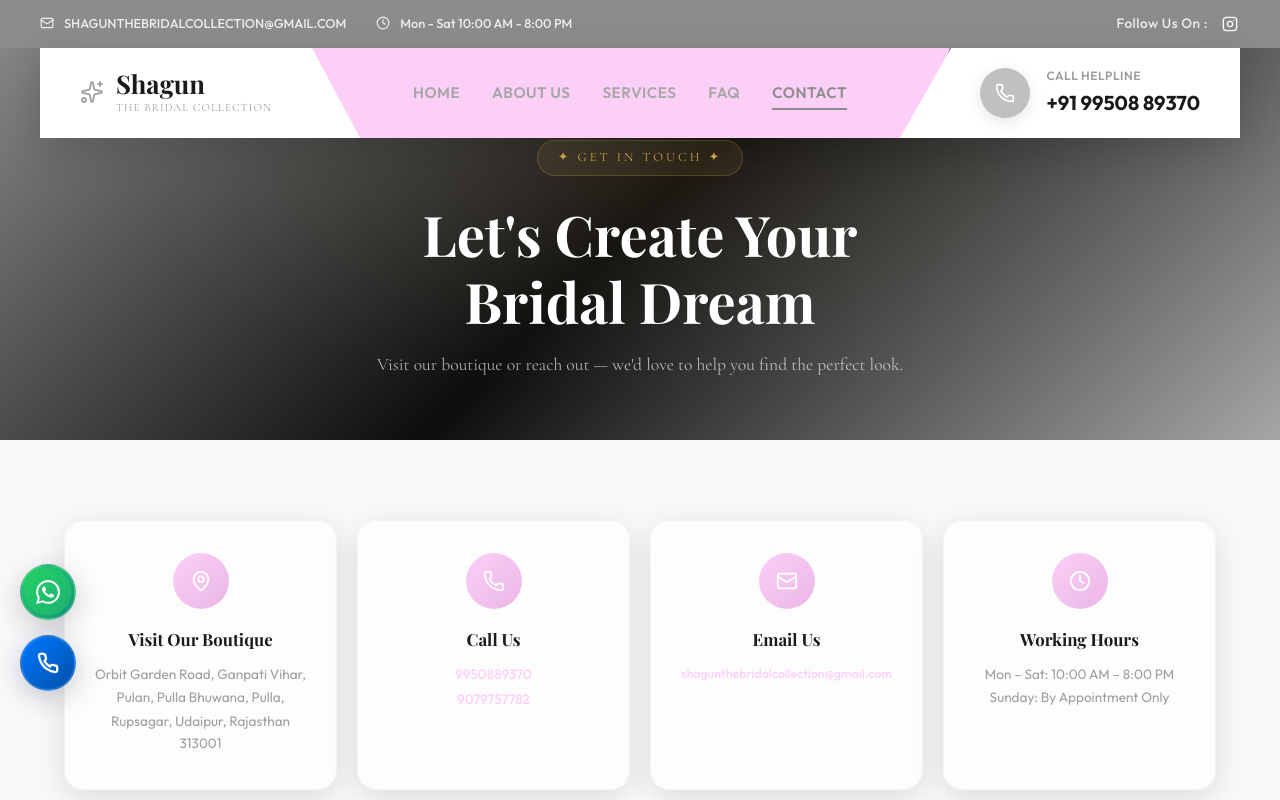
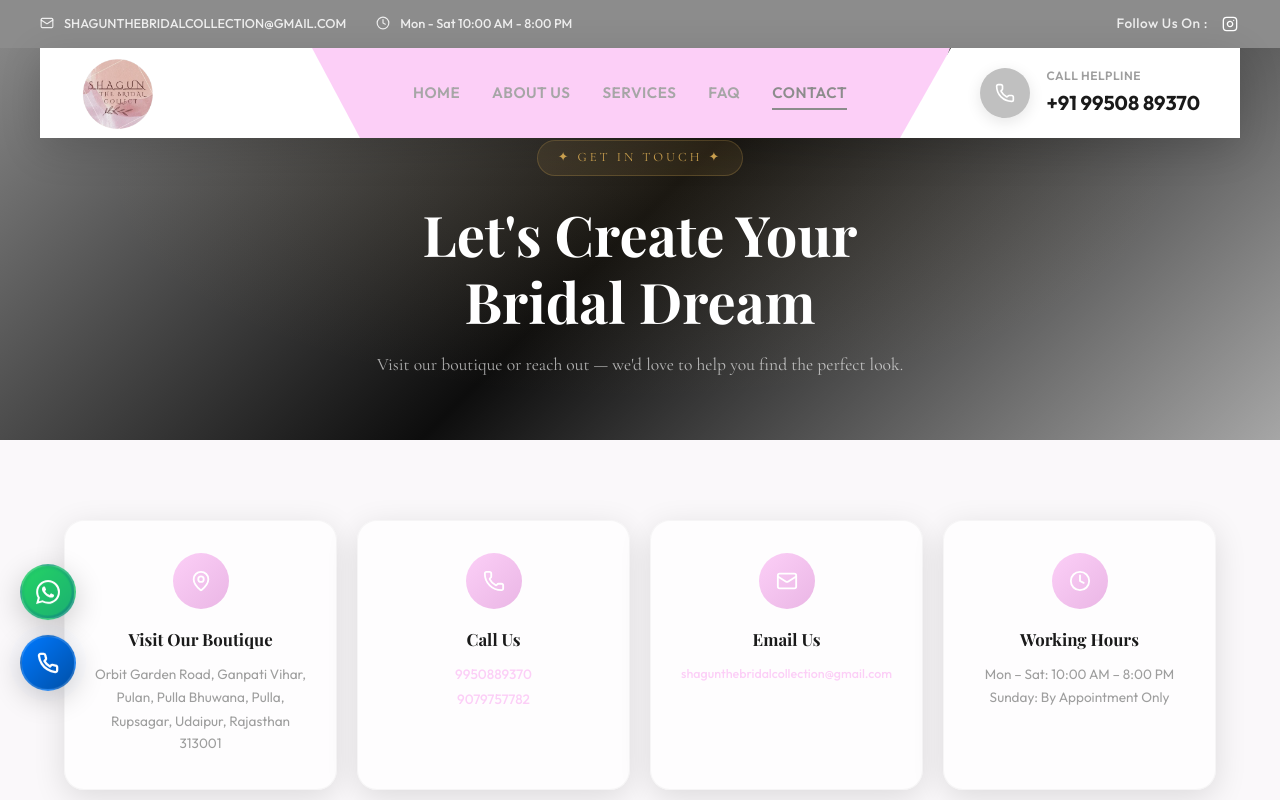
Before and after one commit to Eshbanoliver/shagun-thebridalcollection, a React (Vite) app: page /contact in a window 1280 px wide. Shown: the top 800 px of the page. Built offline with nearby package versions, Linux system fonts and the light colour scheme; a web font is replaced by a local one.

Commit message:
Updated files

```diff
--- a/src/components/Footer/Footer.css
+++ b/src/components/Footer/Footer.css
@@ -60,41 +60,18 @@
 .footer__brand {
   display: flex;
   align-items: center;
-  gap: 16px;
   margin-bottom: 24px;
 }
 
-.footer__brand-icon {
-  width: 50px;
-  height: 50px;
-  border-radius: 12px;
-  background: linear-gradient(135deg, rgba(212, 168, 83, 0.2), rgba(186, 30, 50, 0.2));
-  backdrop-filter: blur(8px);
-  -webkit-backdrop-filter: blur(8px);
-  display: flex;
-  align-items: center;
-  justify-content: center;
-  color: var(--gold);
-  border: 1px solid rgba(212, 168, 83, 0.3);
-  box-shadow: 0 10px 20px rgba(0, 0, 0, 0.2);
+.footer__logo {
+  height: 100px;
+  width: auto;
+  object-fit: contain;
+  transition: transform 0.3s ease;
 }
 
-.footer__brand-name {
-  font-family: var(--font-heading);
-  font-size: 1.8rem;
-  color: var(--white);
-  line-height: 1;
-  letter-spacing: 1px;
-}
-
-.footer__brand-tagline {
-  font-family: var(--font-accent);
-  font-size: 0.75rem;
-  color: var(--gold);
-  letter-spacing: 4px;
-  text-transform: uppercase;
-  margin-top: 4px;
-  opacity: 0.8;
+.footer__logo:hover {
+  transform: scale(1.05);
 }
 
 .footer__brand-desc {
--- a/src/components/Footer/Footer.tsx
+++ b/src/components/Footer/Footer.tsx
@@ -1,6 +1,6 @@
 import React from 'react';
 import { Link } from 'react-router-dom';
-import { Sparkles, Phone, Mail, ArrowRight, MapPin } from 'lucide-react';
+import { Phone, Mail, ArrowRight, MapPin } from 'lucide-react';
 import './Footer.css';
 
 const Footer: React.FC = () => {
@@ -34,13 +34,7 @@
             {/* Brand Column */}
             <div className="footer__col footer__col--brand">
               <Link to="/" className="footer__brand">
-                <span className="footer__brand-icon">
-                  <Sparkles size={20} />
-                </span>
-                <div>
-                  <h3 className="footer__brand-name">Shagun</h3>
-                  <p className="footer__brand-tagline">The Bridal Collection</p>
-                </div>
+                <img src="/logo.png" alt="Shagun Logo" className="footer__logo" />
               </Link>
               <p className="footer__brand-desc">
                 Udaipur's premier bridal fashion destination. We bring elegance, tradition,
--- a/src/components/Navbar/Navbar.css
+++ b/src/components/Navbar/Navbar.css
@@ -157,33 +157,19 @@
 .navbar-shagun__brand {
   display: flex;
   align-items: center;
-  gap: 12px;
+  height: 100%;
 }
 
-.navbar-shagun__brand-icon {
-  font-size: 1.8rem;
-  color: var(--brown);
+.navbar-shagun__logo {
+  height: 75px;
+  width: auto;
+  object-fit: contain;
+  /* Filter desaturation removed to show real logo colors if needed, but keeping it clean */
+  transition: transform 0.3s ease;
 }
 
-.navbar-shagun__brand-text {
-  display: flex;
-  flex-direction: column;
-}
-
-.navbar-shagun__brand-name {
-  font-family: var(--font-heading);
-  font-size: 1.6rem;
-  color: var(--charcoal);
-  font-weight: 700;
-  line-height: 1.1;
-}
-
-.navbar-shagun__brand-tagline {
-  font-family: var(--font-accent);
-  font-size: 0.7rem;
-  color: var(--medium-gray);
-  text-transform: uppercase;
-  letter-spacing: 1px;
+.navbar-shagun__brand:hover .navbar-shagun__logo {
+  transform: scale(1.05);
 }
 
 /* Links Content */
--- a/src/components/Navbar/Navbar.tsx
+++ b/src/components/Navbar/Navbar.tsx
@@ -1,6 +1,6 @@
 import React, { useState, useEffect } from 'react';
 import { Link, useLocation } from 'react-router-dom';
-import { Mail, Clock, Phone, Sparkles } from 'lucide-react';
+import { Mail, Clock, Phone } from 'lucide-react';
 import './Navbar.css';
 
 const Navbar: React.FC = () => {
@@ -79,13 +79,7 @@
             {/* 1. Brand Section (Logo) - White Parallelogram */}
             <div className="navbar-shagun__brand-box">
               <Link to="/" className="navbar-shagun__brand">
-                <span className="navbar-shagun__brand-icon">
-                  <Sparkles size={24} />
-                </span>
-                <div className="navbar-shagun__brand-text">
-                  <span className="navbar-shagun__brand-name">Shagun</span>
-                  <span className="navbar-shagun__brand-tagline">The Bridal Collection</span>
-                </div>
+                <img src="/logo.png" alt="Shagun Logo" className="navbar-shagun__logo" />
               </Link>
             </div>
 
```
Also changed, not shown: public/logo.png (added).
